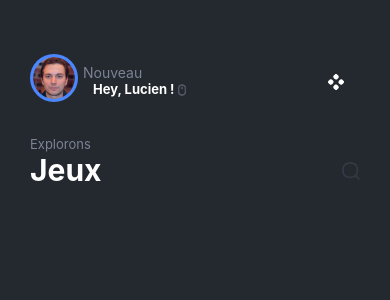
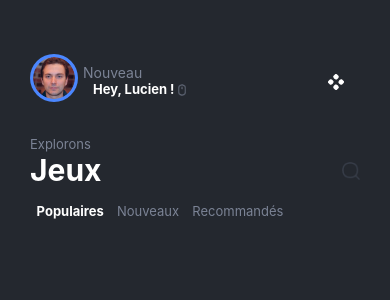
Before and after one commit to Juquelt/project_DevMobile, a React Native app: screen / in a window 390 px wide. Shown: the top 300 px of the page. Built offline with nearby package versions, Linux system fonts and the light colour scheme.

Commit message:
[Component] - Update file

```diff
--- a/components/Carrousel.tsx
+++ b/components/Carrousel.tsx
@@ -3,11 +3,28 @@ import { StyleSheet, Text, View, Image } from 'react-native';
 export default function Carrousel(){
     return(
         <View>
-
+            <View style={styles.position}>
+                <Text style={styles.title}>Populaires</Text>
+                <Text style={styles.subtitle}>Nouveaux</Text>
+                <Text style={styles.subtitle}>Recommandés</Text>
+            </View>
         </View>
     )
 }
 
 const styles = StyleSheet.create({
-
+    position: {
+      display: 'flex',
+      flexDirection: 'row',
+        justifyContent: 'space-around',
+    },
+    title: {
+        fontSize: 13,
+        fontWeight: 'bold',
+        color: '#fff'
+    },
+    subtitle: {
+        fontSize: 13,
+        color: '#7B8395',
+    }
 })
```
